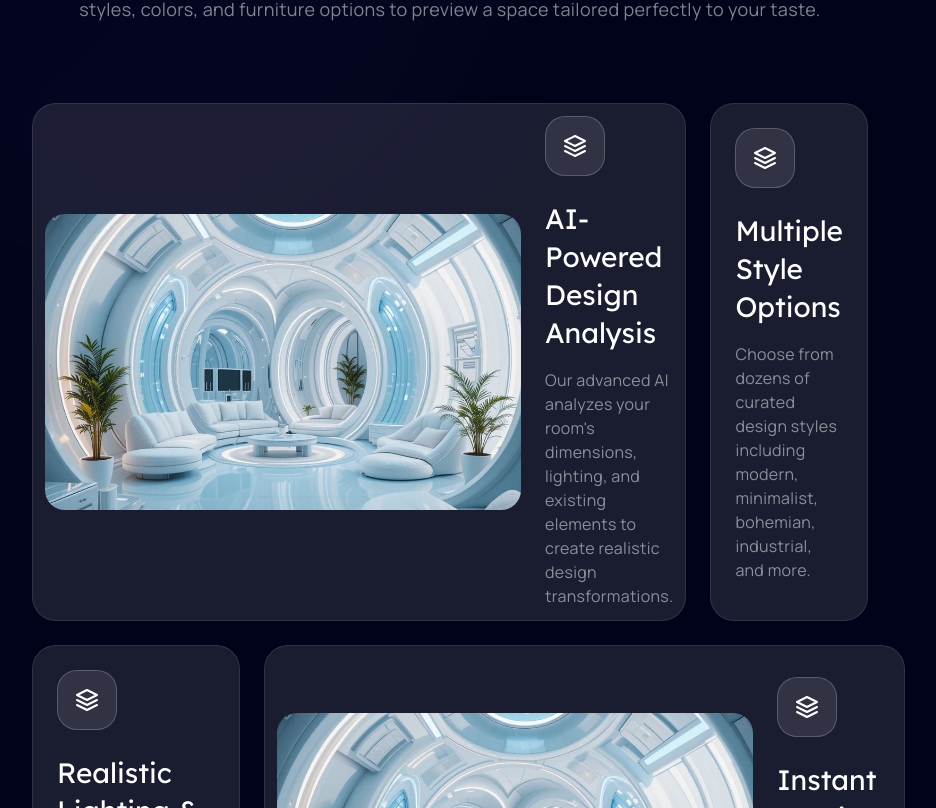
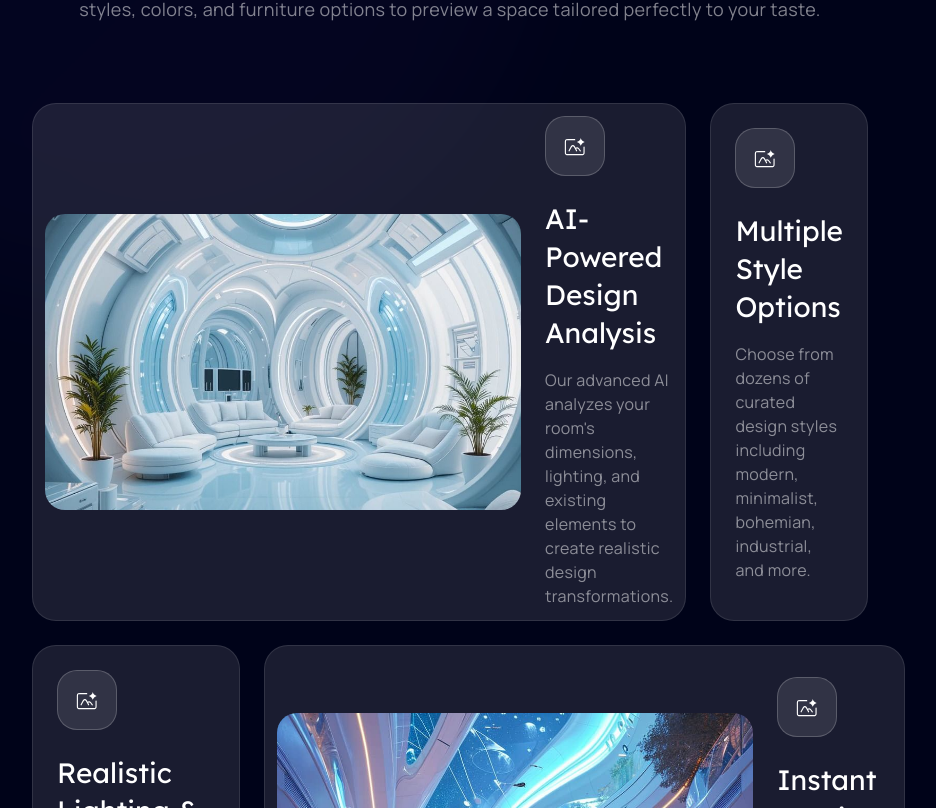
Before and after one commit to darshil-2003/Redesignyourroom, a Next.js app: page / in a window 1280 px wide. Shown: the part 3992-4800 px from the top of the page, without its empty margins (190-1126 px from the left). Built offline with nearby package versions, Linux system fonts and the light colour scheme.

Commit message:
eplace PlusIcon with DropDownIcon in FAQ component; update FeatureIcon to ImageUploadIcon in Features component and change associated image paths.

```diff
--- a/src/components/FAQ/index.tsx
+++ b/src/components/FAQ/index.tsx
@@ -1,7 +1,7 @@
 "use client";
 
 import React, { useState } from "react";
-import { PlusIcon } from "../../icons";
+import { DropDownIcon } from "../../icons";
 
 const FAQ = () => {
   const [openIndex, setOpenIndex] = useState<number | null>(null);
@@ -85,7 +85,7 @@ const FAQ = () => {
                   {faq.question}
                 </h3>
                 <div className="flex-shrink-0">
-                  <PlusIcon
+                  <DropDownIcon
                     className={`w-5 h-5 text-white transition-transform duration-200 ${
                       openIndex === index ? "rotate-45" : ""
                     }`}
--- a/src/components/Features/index.tsx
+++ b/src/components/Features/index.tsx
@@ -1,7 +1,7 @@
 "use client";
 
 import React from "react";
-import { FeatureIcon } from "../../icons";
+import { ImageUploadIcon } from "../../icons";
 
 const Features = () => {
   const features = [
@@ -31,7 +31,7 @@ const Features = () => {
       title: "Instant Preview",
       description:
         "See your room transformation in seconds. No waiting, no complicated software - just upload and preview.",
-      image: "/images/feature-1.png",
+      image: "/images/feature-2.png",
     },
   ];
 
@@ -67,7 +67,7 @@ const Features = () => {
               </div>
               <div className="flex-1 flex flex-col gap-6">
                 <div className="bg-white/10 border border-white/20 rounded-[20px] w-[60px] h-[60px] flex items-center justify-center">
-                  <FeatureIcon className="w-6 h-6 text-white" />
+                  <ImageUploadIcon className="w-6 h-6 text-white" />
                 </div>
                 <div className="flex flex-col gap-4">
                   <h3 className="text-[28px] font-normal font-['Lexend'] text-white leading-[38px]">
@@ -82,7 +82,7 @@ const Features = () => {
 
             <div className="bg-white/10 border border-white/10 rounded-[24px] p-6 flex flex-col gap-6 w-[476px]">
               <div className="bg-white/10 border border-white/20 rounded-[20px] w-[60px] h-[60px] flex items-center justify-center">
-                <FeatureIcon className="w-6 h-6 text-white" />
+                <ImageUploadIcon className="w-6 h-6 text-white" />
               </div>
               <div className="flex flex-col gap-4">
                 <h3 className="text-[28px] font-normal font-['Lexend'] text-white leading-[38px]">
@@ -99,7 +99,7 @@ const Features = () => {
           <div className="flex gap-6">
             <div className="bg-white/10 border border-white/10 rounded-[24px] p-6 flex flex-col gap-6 w-[476px]">
               <div className="bg-white/10 border border-white/20 rounded-[20px] w-[60px] h-[60px] flex items-center justify-center">
-                <FeatureIcon className="w-6 h-6 text-white" />
+                <ImageUploadIcon className="w-6 h-6 text-white" />
               </div>
               <div className="flex flex-col gap-4">
                 <h3 className="text-[28px] font-normal font-['Lexend'] text-white leading-[38px]">
@@ -121,7 +121,7 @@ const Features = () => {
               </div>
               <div className="flex-1 flex flex-col gap-6">
                 <div className="bg-white/10 border border-white/20 rounded-[20px] w-[60px] h-[60px] flex items-center justify-center">
-                  <FeatureIcon className="w-6 h-6 text-white" />
+                  <ImageUploadIcon className="w-6 h-6 text-white" />
                 </div>
                 <div className="flex flex-col gap-4">
                   <h3 className="text-[28px] font-normal font-['Lexend'] text-white leading-[38px]">
--- a/src/icons/index.tsx
+++ b/src/icons/index.tsx
@@ -28,18 +28,22 @@ export const LogoIcon = ({
 );
 
 // Plus Icon for FAQ
-export const PlusIcon = ({ className = "w-5 h-5" }: { className?: string }) => (
+export const DropDownIcon = ({
+  className = "w-5 h-5",
+}: {
+  className?: string;
+}) => (
   <svg
-    className={className}
+    xmlns="http://www.w3.org/2000/svg"
+    width="20"
+    height="20"
     viewBox="0 0 20 20"
     fill="none"
-    xmlns="http://www.w3.org/2000/svg"
   >
     <path
-      d="M10 4V16M4 10H16"
-      stroke="currentColor"
-      strokeWidth="2"
-      strokeLinecap="round"
+      d="M9.9958 12.2085L15.2766 6.92764C15.4561 6.74764 15.6686 6.66069 15.9141 6.6668C16.1597 6.67292 16.3725 6.76569 16.5525 6.94514C16.7319 7.12514 16.8216 7.33792 16.8216 7.58347C16.8216 7.82903 16.7319 8.04153 16.5525 8.22097L11.0191 13.736C10.8816 13.8762 10.7165 13.9863 10.5341 14.0593C10.3634 14.1299 10.1805 14.1664 9.9958 14.1668C9.81073 14.1663 9.62756 14.1295 9.45664 14.0585C9.27438 13.9857 9.10922 13.8759 8.97164 13.736L3.4383 8.20264C3.35323 8.12207 3.2861 8.02447 3.2413 7.9162C3.1965 7.80793 3.17503 7.69143 3.1783 7.5743C3.18441 7.33542 3.27719 7.12569 3.45664 6.94514C3.63664 6.76569 3.84941 6.67597 4.09497 6.67597C4.34053 6.67597 4.55303 6.76569 4.73247 6.94514L9.9958 12.2085Z"
+      fill="white"
+      fill-opacity="0.6"
     />
   </svg>
 );
@@ -286,3 +290,50 @@ export const RoomIcon = ({ className = "w-6 h-6" }: { className?: string }) => (
     />
   </svg>
 );
+export const ImageUploadIcon = ({
+  className = "w-6 h-6",
+}: {
+  className?: string;
+}) => (
+  <svg
+    className={className}
+    width="26"
+    height="26"
+    viewBox="0 0 26 26"
+    fill="none"
+    xmlns="http://www.w3.org/2000/svg"
+  >
+    <g clipPath="url(#clip0_7_369)">
+      <path
+        d="M12.6968 6.12451H5.49769C4.4784 6.12451 3.96875 6.12451 3.57943 6.32288C3.23697 6.49737 2.95855 6.77579 2.78406 7.11825C2.58569 7.50757 2.58569 8.01721 2.58569 9.03653V19.3903C2.58569 20.4096 2.58569 20.9192 2.78406 21.3085C2.95855 21.651 3.23697 21.9294 3.57943 22.1039C3.96875 22.3023 4.4784 22.3023 5.49769 22.3023H19.8959C20.9152 22.3023 21.4249 22.3023 21.8142 22.1039C22.1566 21.9294 22.435 21.651 22.6096 21.3085C22.8079 20.9192 22.8079 20.4096 22.8079 19.3903V14.2134"
+        stroke="currentColor"
+        strokeWidth="1.21333"
+        strokeLinecap="round"
+        strokeLinejoin="round"
+      />
+      <path
+        d="M6.62988 18.2573L7.78037 15.9563C8.71178 14.0934 9.17752 13.1619 9.80779 12.863C10.3562 12.6029 10.9925 12.6029 11.5409 12.863C12.1711 13.1619 12.6369 14.0934 13.5683 15.9563L14.7188 18.2573M18.7632 18.2573L17.2465 16.235C16.9646 15.8592 16.8237 15.6712 16.6754 15.5382C16.0665 14.9922 15.1886 14.8668 14.451 15.2205C14.2715 15.3066 14.0835 15.4475 13.7077 15.7295"
+        stroke="currentColor"
+        strokeWidth="1.21333"
+        strokeLinecap="round"
+        strokeLinejoin="round"
+      />
+      <path
+        fillRule="evenodd"
+        clipRule="evenodd"
+        d="M23.0599 8.45575C21.2968 8.00125 19.9191 6.62362 19.4646 4.86063C19.4125 4.65844 19.1253 4.65844 19.0732 4.86063C18.6187 6.62362 17.241 8.00125 15.4779 8.45575C15.2756 8.50792 15.2756 8.7953 15.4779 8.8476C17.241 9.30205 18.6187 10.6797 19.0732 12.4423C19.1253 12.6445 19.4125 12.6445 19.4646 12.4423C19.9191 10.6797 21.2968 9.30205 23.0599 8.8476C23.2622 8.7953 23.2622 8.50792 23.0599 8.45575Z"
+        fill="currentColor"
+      />
+    </g>
+    <defs>
+      <clipPath id="clip0_7_369">
+        <rect
+          width="24.2667"
+          height="24.2667"
+          fill="white"
+          transform="translate(0.866699 0.866699)"
+        />
+      </clipPath>
+    </defs>
+  </svg>
+);
```
